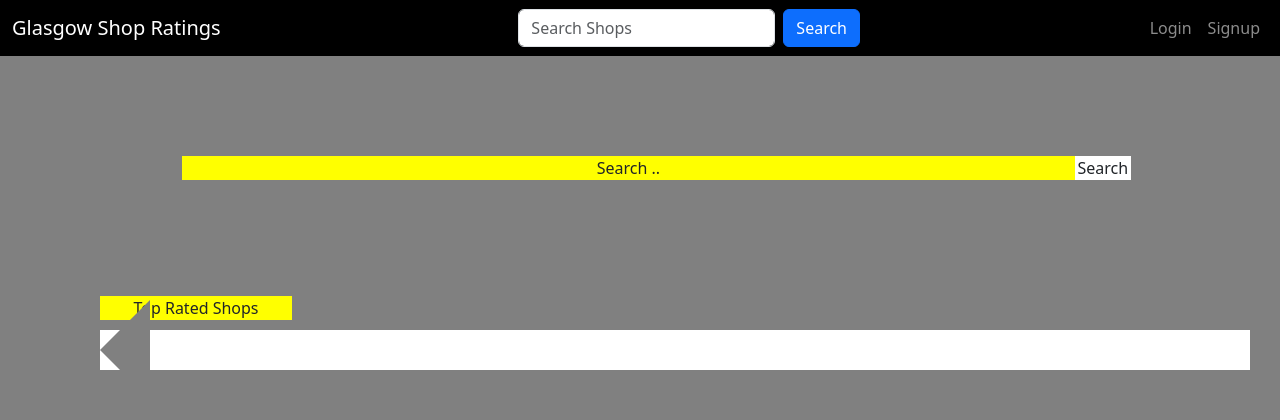
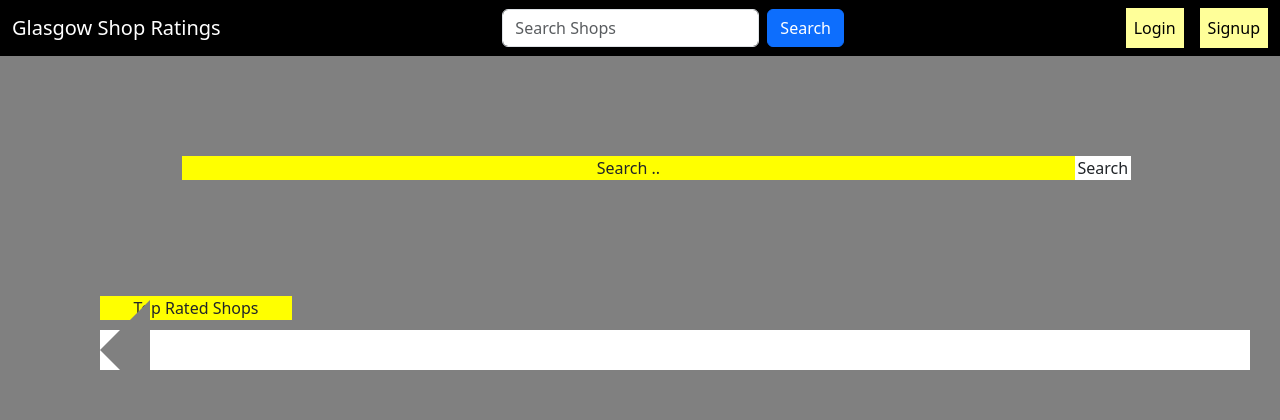
Before and after one commit to DanielHally/wad_project, a Django app: template templates/gsr/home.html in a window 1280 px wide. Shown: the top 420 px of the page. Run offline with Django 3.2, Linux system fonts and the light colour scheme; the template is opened without the code that fills it, so the values that code supplies are empty; parts of the project's set-up code (start-up, migrations or seed data) failed here and were passed over.

Commit message:
Format navbar links as buttons

```diff
--- a/static/css/gsr/common.css
+++ b/static/css/gsr/common.css
@@ -24,6 +24,16 @@ body {
 .gsr-yellow-star {
     color: orange;
 }
+.gsr-nav-button {
+    color: black;
+    background-color: #FFFF99;
+    border-style: solid;
+    border-color: black;
+}
+.gsr-nav-button:hover {
+    color: black;
+    background-color: white;
+}
 
 .gsr-border {
     border-color: black !important;
--- a/templates/gsr/base.html
+++ b/templates/gsr/base.html
@@ -43,10 +43,16 @@
 				<ul class="navbar-nav">
 					{% if user.is_authenticated %}
 						<!--<a href="% url 'gsr:profile' %">Profile</a> -->
-						<li class="nav-item"><a class="nav-link" href="{% url 'gsr:logout' %}">Logout</a></li>
+						<li class="nav-item">
+							<button class="nav-link gsr-nav-button ms-3" onclick="window.location.href='{% url 'gsr:logout' %}'">Logout</button>
+						</li>
 					{% else %}
-						<li class="nav-item"><a class="nav-link" href="{% url 'gsr:login' %}">Login</a></li>
-						<li class="nav-item"><a class="nav-link" href="{% url 'gsr:signup' %}">Signup</a></li>
+						<li class="nav-item">
+							<button class="nav-link gsr-nav-button ms-3" onclick="window.location.href='{% url 'gsr:login' %}'">Login</button>
+						</li>
+						<li class="nav-item">
+							<button class="nav-link gsr-nav-button ms-3" onclick="window.location.href='{% url 'gsr:signup' %}'">Signup</button>
+						</li>
 					{% endif %}
 				</ul>
 			</div>
```
